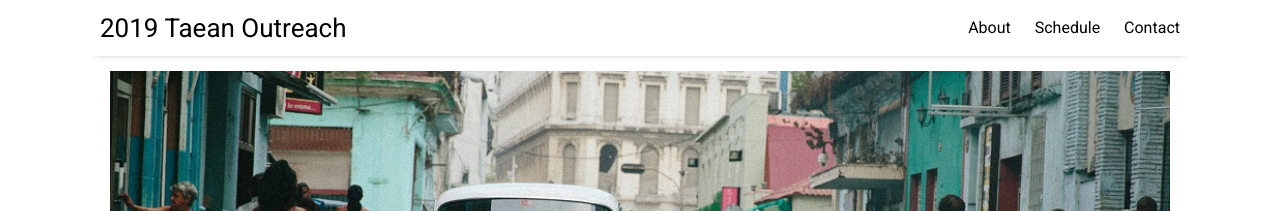
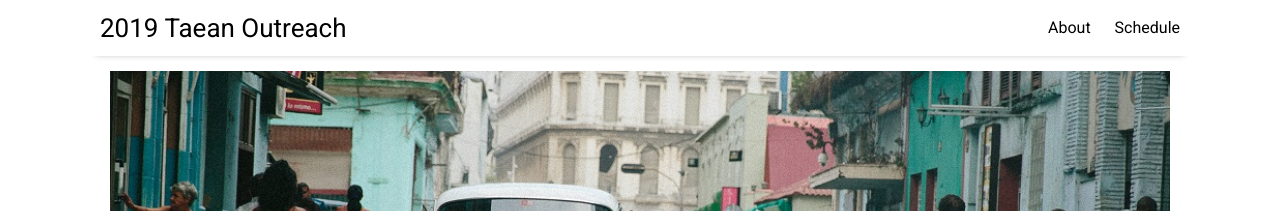
Before and after one commit to taean-outreach/taean-outreach.github.io, a Jekyll site: the page built from index.html, in a window 1280 px wide. Shown: the top 211 px of the page. Built offline with Jekyll 4.4.1, drawn with Linux system fonts in a browser that asks for light colours; nearby versions of some CDN libraries; the list of posts is cut into pages by our own code.

Commit message:
Update settings.yml

```diff
--- a/_data/settings.yml
+++ b/_data/settings.yml
@@ -12,7 +12,7 @@ menu:
 #- {name: 'Sample Posts', folder: 'pages', file: 'sample-posts.html'}
 - {name: 'About', folder: 'pages', file: 'about.html'}
 - {name: 'Schedule', folder: 'pages', file: 'documentation.html'}
-- {name: 'Contact', folder: 'pages', file: 'contact.html'}
+#- {name: 'Contact', folder: 'pages', file: 'contact.html'}
 
 # Available social icons are powered by Font Awesome, so you can use any icon that they offer
 social:
```
